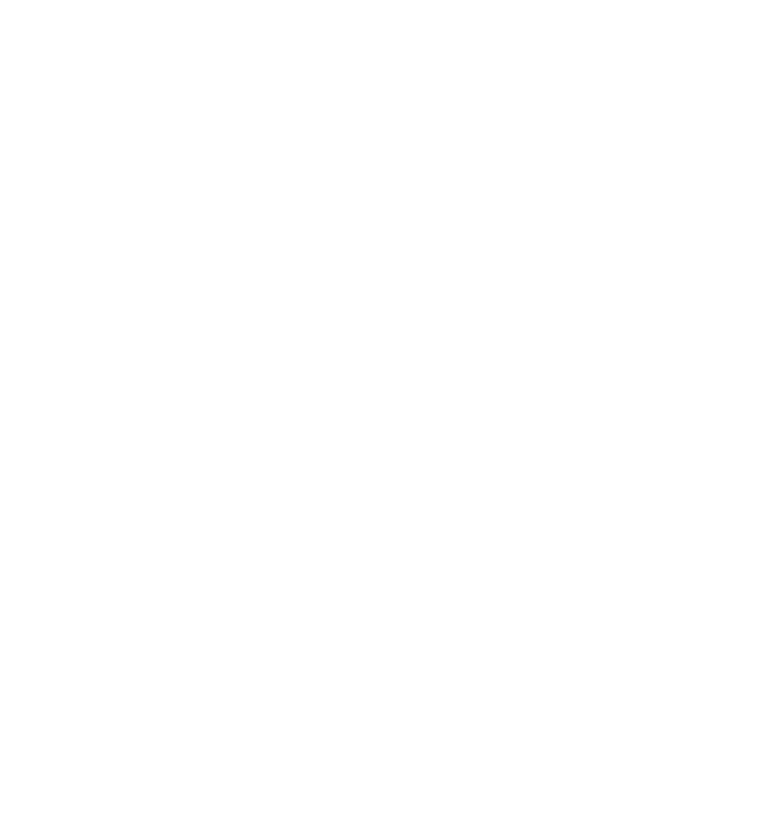
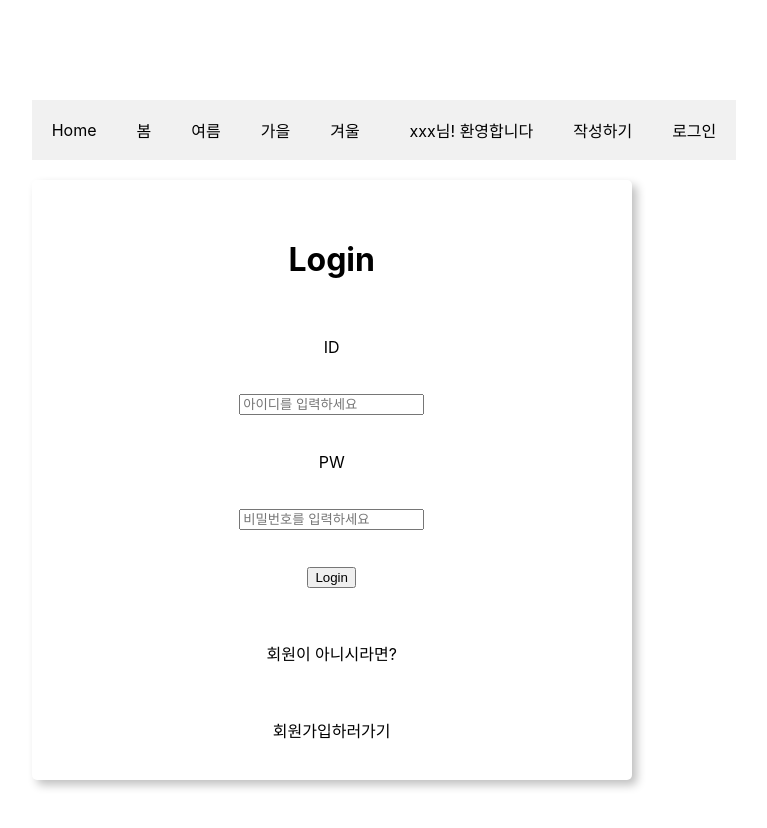
Before and after one commit to sbchoi5451/Season_project, a React (Create React App) app: page /login in a window 1280 px wide. Shown: the top 828 px of the page, without its empty margins (256-1023 px from the left). Before the commit the page ends 800 px from the top, so only its background shows below. Built offline with nearby package versions, Linux system fonts and the light colour scheme.

Commit message:
[feat] login 추가

```diff
--- /dev/null
+++ b/src/login/Login.js
@@ -0,0 +1,14 @@
+import React from 'react'
+import Logins from './Logins'
+import NavBar from '../navBar/Navbar'
+
+function Login() {
+    return (
+        <div>
+            <NavBar />
+            <Logins />
+        </div>
+    )
+}
+
+export default Login
--- /dev/null
+++ b/src/login/LoginST.js
@@ -0,0 +1,28 @@
+import styled from "styled-components";
+
+export const SignupBox = styled.div`
+margin-top: 20px;
+box-sizing: border-box;
+padding: 20px;
+/* background-color: skyblue; */
+width: 600px;
+height: 600px;
+display: flex;
+flex-direction: column;
+align-items: center;
+justify-content: space-around;
+/* border: 3px solid silver; */
+border-radius: 5px;
+-webkit-box-shadow: 5px 5px 10px 0px silver;
+box-shadow: 5px 5px 10px 0px silver;
+ .SignBoxH1 {
+    text-shadow: 2px 2px 0px #FFFFFF, 4px 4px 0px rgba(0,0,0,0.15);
+ }
+`
+
+export const SignupStyle = styled.span`
+&:hover {
+    border-bottom: 1px solid grey;
+    cursor: pointer;
+}
+`
--- /dev/null
+++ b/src/login/Logins.jsx
@@ -0,0 +1,34 @@
+import React from 'react'
+import { useNavigate } from 'react-router'
+import * as st from './LoginST'
+
+function Logins() {
+
+    const navigation = useNavigate();
+
+    return (
+        <st.SignupBox>
+            <h1>Login</h1>
+
+            <div>ID</div>
+            <input
+                type='text'
+                placeholder='아이디를 입력하세요'
+            />
+
+            <div>PW</div>
+                <input
+                    type='password'
+                    placeholder='비밀번호를 입력하세요'
+                />
+
+            <button>Login</button>
+
+            <p>회원이 아니시라면?</p>
+            <st.SignupStyle onClick={() => navigation("/signup")}>회원가입하러가기</st.SignupStyle>
+
+        </st.SignupBox>
+    )
+}
+
+export default Logins
--- a/src/main/Main.js
+++ b/src/main/Main.js
@@ -1,10 +1,12 @@
 import React from 'react'
 import MainSearch from './MainSearch'
 import MainLists from './MainLists'
+import NavBar from '../navBar/Navbar'
 
 function Main() {
   return (
     <div>
+      <NavBar />
       <MainSearch />
       <MainLists />
     </div>
--- a/src/navBar/Navbar.jsx
+++ b/src/navBar/Navbar.jsx
@@ -10,16 +10,16 @@ function NavBar() {
             <st.NavBox>
                 <st.NavLink>
                     <st.NavContent onClick={()=>navigate("/")}>Home</st.NavContent>
-                    <st.NavContent>봄</st.NavContent>
-                    <st.NavContent>여름</st.NavContent>
-                    <st.NavContent>가을</st.NavContent>
-                    <st.NavContent>겨울</st.NavContent>
+                    <st.NavContent onClick={()=>navigate("/main")}>봄</st.NavContent>
+                    <st.NavContent onClick={()=>navigate("/main")}>여름</st.NavContent>
+                    <st.NavContent onClick={()=>navigate("/main")}>가을</st.NavContent>
+                    <st.NavContent onClick={()=>navigate("/main")}>겨울</st.NavContent>
                 </st.NavLink>
 
                 <st.NavLink>
                     <st.Welcome>xxx님! 환영합니다</st.Welcome>
                     <st.NavContent onClick={()=>navigate("/board")}>작성하기</st.NavContent>
-                    <st.NavContent>로그인</st.NavContent>
+                    <st.NavContent onClick={()=>navigate("/login")}>로그인</st.NavContent>
                 </st.NavLink>
             </st.NavBox>
     )
--- a/src/routers/Routers.js
+++ b/src/routers/Routers.js
@@ -5,6 +5,7 @@ import Main from '../main/Main'
 import styled from 'styled-components'
 import Signup from '../signup/Signup'
 import Board from '../board/Board'
+import Login from '../login/Login'
 
 function Routers() {
     return (
@@ -13,7 +14,7 @@ function Routers() {
                 <Route path="/" element={<Season />} />
                 <Route path="/main" element={<Main />} />
                 <Route path="/board" element={<Board />} />
-                <Route path="/login" />
+                <Route path="/login" element={<Login />}/>
                 <Route path="/signup" element={<Signup />} />
             </Routes>
         </Background>
```
